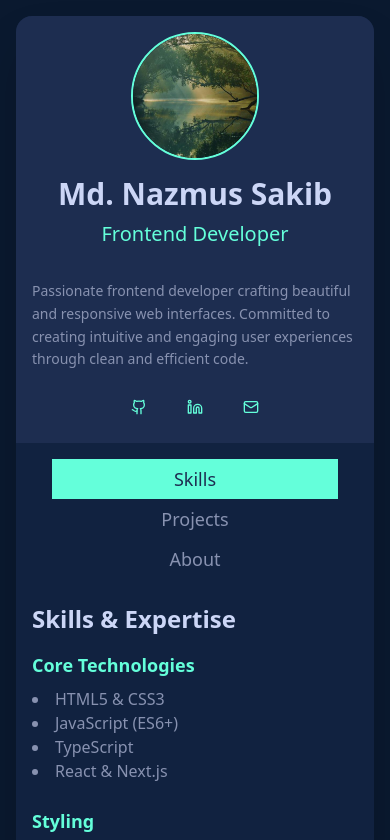
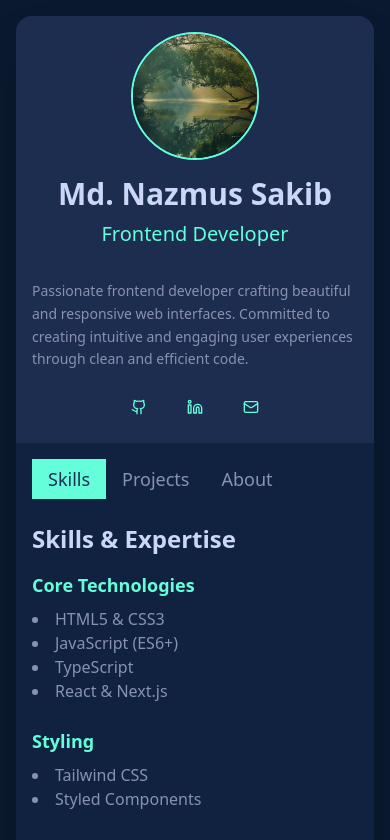
Before and after one commit to searchsakib/searchsakib.github.io, a Next.js app: page / in a window 390 px wide. Shown: the top 840 px of the page. Built offline with nearby package versions, Linux system fonts and the light colour scheme.

Commit message:
made tabs horizontal

```diff
--- a/src/app/page.tsx
+++ b/src/app/page.tsx
@@ -118,15 +118,12 @@ export default function Portfolio() {
         </div>
 
         <div className="lg:w-2/3 p-4 lg:p-8 flex flex-col">
-          <div
-            className="mb-6 flex flex-col md:flex-row md:space-x-4"
-            data-aos="fade-up"
-          >
+          <div className="mb-6 md:space-x-4" data-aos="fade-up">
             {tabs.map((tab) => (
               <Button
                 key={tab}
                 variant="ghost"
-                className={`text-lg mx-5 md:mx-0 ${
+                className={`text-lg  ${
                   activeTab === tab
                     ? "text-[#1d2d50] md:text-[#64ffda] md:border-b-2 bg-[#64ffda] md:bg-transparent rounded-none border-[#64ffda]"
                     : "text-[#8892b0]"
```
